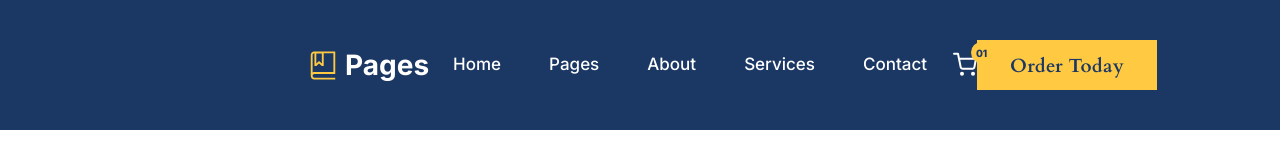
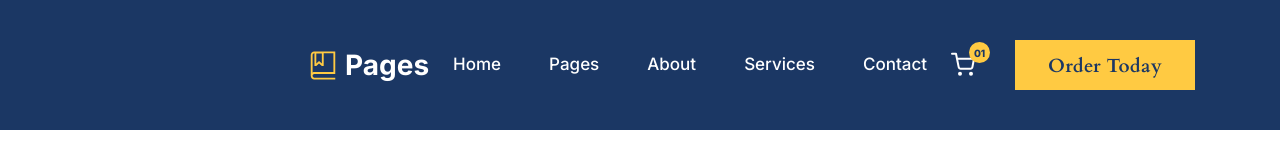
Before and after one commit to KaitoAT18/FE_BookStore, a plain HTML site: page index.html in a window 1280 px wide. Drawn offline with Linux system fonts and the light colour scheme.

Commit message:
Update Header

```diff
--- a/assets/css/styles.css
+++ b/assets/css/styles.css
@@ -106,7 +106,6 @@ a {
 
 .cart {
     position: relative;
-    margin-left: 2px;
 }
 
 .cart:hover {
@@ -132,6 +131,12 @@ a {
     font-size: 1rem;
 }
 
+.header-action {
+    display: flex;
+    align-items: center;
+    column-gap: 40px;
+}
+
 .header-action__btn {
     --width: 180px;
     --height: 50px;
--- a/index.html
+++ b/index.html
@@ -106,7 +106,9 @@
                             alt="Pages"
                             class="logo__img"
                         />
-                        <span class="logo__brand">Pages</span>
+                        <div>
+                            <a href="#!" class="logo__brand">Pages</a>
+                        </div>
                     </div>
 
                     <!-- Navbar -->
@@ -127,7 +129,11 @@
                             <li class="navbar__item">
                                 <a href="#!" class="navbar__link">Contact</a>
                             </li>
-                            <li class="navbar__item">
+                        </ul>
+                    </nav>
+
+                    <!-- Header action -->
+                    <div class="header-action">
                         <!-- Cart -->
                         <div class="cart">
                             <img
@@ -139,12 +145,6 @@
                                 <span class="cart__value">01</span>
                             </div>
                         </div>
-                            </li>
-                        </ul>
-                    </nav>
-
-                    <!-- Header action -->
-                    <div class="header-action">
                         <a href="#!" class="btn header-action__btn">
                             Order Today
                         </a>
```
Lines whose indentation alone changed are shown as unchanged.
